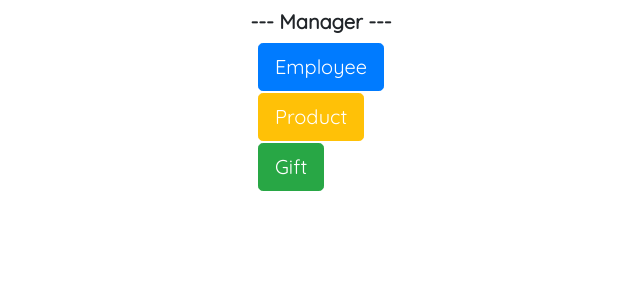
After one commit to dhinvhum/Internet-Programming, a PHP site: page /manager.html in a window 1280 px wide. The commit adds this page. Shown: the top 300 px of the page, without its empty margins (319-959 px from the left). Run offline with PHP 8.4, Linux system fonts and the light colour scheme.

Commit message:
Create manager.html

```diff
--- /dev/null
+++ b/manager.html
@@ -0,0 +1,49 @@
+<!DOCTYPE html>
+<html lang="en">
+<head>
+    <meta charset="UTF-8">
+    <meta name="viewport" content="width=device-width, initial-scale=1.0">
+    <meta http-equiv="X-UA-Compatible" content="ie=edge">
+    <!-- Bootstrap -->
+    <link rel="stylesheet" href="https://stackpath.bootstrapcdn.com/bootstrap/4.3.1/css/bootstrap.min.css" integrity="sha384-ggOyR0iXCbMQv3Xipma34MD+dH/1fQ784/j6cY/iJTQUOhcWr7x9JvoRxT2MZw1T" crossorigin="anonymous">
+    <!-- Google Fonts -->
+    <link href="https://fonts.googleapis.com/css?family=Quicksand" rel="stylesheet">
+    <!-- Style -->
+    <link rel="stylesheet" type="text/css" href="style.css">
+    <title>Manger</title>
+</head>
+<body>
+    <div class="container">
+
+        <div class="container-form">
+
+                <h5> --- Manager --- </h5>
+
+            <form class="Manager">
+
+                    <div class="form-group" id="center">
+
+                        <table>
+
+                            <tr><td><input id="font-white" class="btn btn-primary btn-lg" type="button" value="Employee" onclick="employee_table()"></td></tr>
+                            <tr><td><input id="font-white" class="btn btn-warning btn-lg" type="button" value="Product" onclick="product_table()"></td></tr>
+                            <tr><td><input id="font-white" class="btn btn-success btn-lg" type="button" value="Gift" onclick="gift_table()"></td></tr>
+
+                        </table>
+
+                    </div>
+
+            </form>
+
+        </div>
+
+    </div>
+
+    <!-- Function -->
+    <script src="script.js"></script>
+    <!-- Bootstrap -->
+    <script src="https://code.jquery.com/jquery-3.3.1.slim.min.js" integrity="sha384-q8i/X+965DzO0rT7abK41JStQIAqVgRVzpbzo5smXKp4YfRvH+8abtTE1Pi6jizo" crossorigin="anonymous"></script>
+    <script src="https://cdnjs.cloudflare.com/ajax/libs/popper.js/1.14.7/umd/popper.min.js" integrity="sha384-UO2eT0CpHqdSJQ6hJty5KVphtPhzWj9WO1clHTMGa3JDZwrnQq4sF86dIHNDz0W1" crossorigin="anonymous"></script>
+    <script src="https://stackpath.bootstrapcdn.com/bootstrap/4.3.1/js/bootstrap.min.js" integrity="sha384-JjSmVgyd0p3pXB1rRibZUAYoIIy6OrQ6VrjIEaFf/nJGzIxFDsf4x0xIM+B07jRM" crossorigin="anonymous"></script>
+</body>
+</html>
--- a/register-employee.html
+++ b/register-employee.html
@@ -52,10 +52,12 @@
 
                 <div class="form-button">
 
+                    <form>
+
                     <button class="btn btn-success btn-sm" type="submit">Register</button>
-
                     <input id="font-white" class="btn btn-warning btn-sm" type="button" value="Clear" onclick="reset()">
 
+                    </form>
                 </div>
 
             </form>
--- a/script.js
+++ b/script.js
@@ -31,3 +31,8 @@ function check_value() {
 function wrongID() {
 
 }
+
+function employee_table() {
+    console.log("true");
+    window.location.href = "employee_table.html" ;
+}
--- a/style.css
+++ b/style.css
@@ -34,9 +34,6 @@ table {
     margin-right:auto;
 }
 
-label {
-    text-align: right;
-}
 
 button {
     border-radius: 8px;
```
Also changed, not shown: employee_table.html (added, +29 -0 lines).
